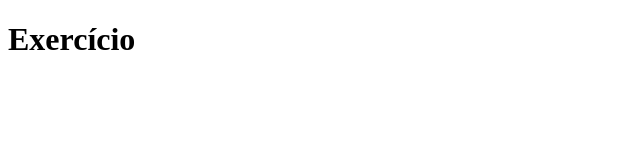
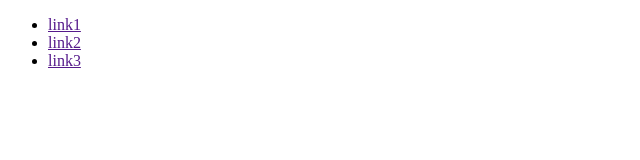
Before and after one commit to Pedrofelip/exercicio-repo-RWD, a plain HTML site: page index.html in a window 1280 px wide. Shown: the whole page, without its empty margins (0-640 px from the left). Drawn offline with Linux system fonts and the light colour scheme.

Commit message:
adicionando links no cabecalho

```diff
--- a/index.html
+++ b/index.html
@@ -6,7 +6,21 @@
     <meta name="viewport" content="width=device-width, initial-scale=1.0">
     <title>EXERCÍCIO</title>
 </head>
-<body>
-    <h1>Exercício</h1>
+<body class="container">
+    <header class="cabecalho">
+        <nav>
+            <ul>
+                <li><a href="">link1</a></li>
+                <li><a href="">link2</a></li>
+                <li><a href="">link3</a></li>
+            </ul>
+        </nav>
+    </header>
+    <main class="conteudo">
+
+    </main>
+    <footer class="rodape">
+
+    </footer>
 </body>
 </html>
```
